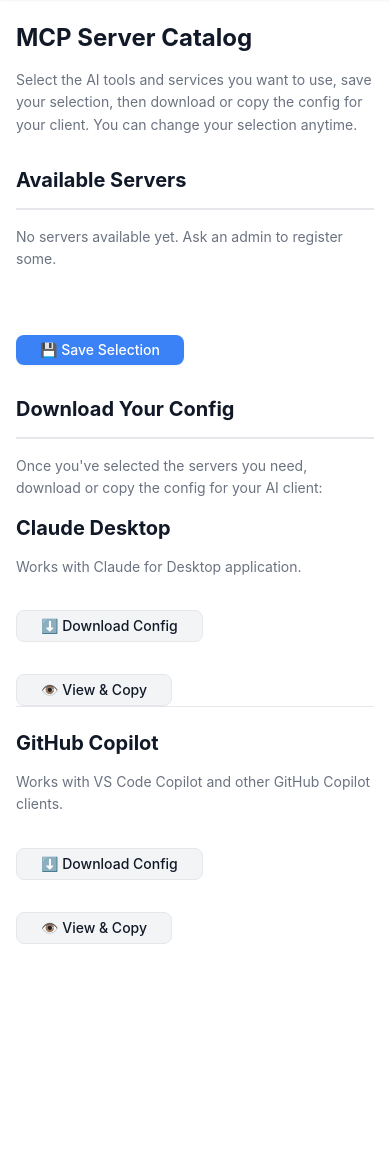
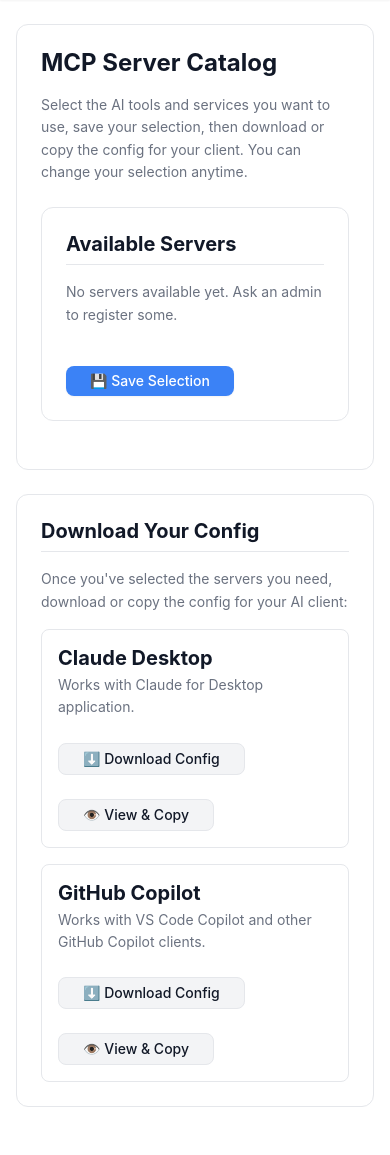
Before and after one commit to VitexSoftware/mcprack, a Flask app: page / in a window 390 px wide. Shown: the part 65-1220 px from the top of the page. Before the commit the page ends 1009 px from the top, so only its background shows below. Run offline with Flask 3, Linux system fonts and the light colour scheme; the visitor is signed in with stand-in values (Sample User, id 1); data that the repository does not hold is empty.

Commit message:
refactor(catalog): redesign server catalog page for better compactness and responsiveness
Co-Authored-By: Claude Sonnet 5 <noreply@anthropic.com>

```diff
--- a/static/style.css
+++ b/static/style.css
@@ -362,7 +362,7 @@ header {
 main {
   max-width: var(--max-width);
   margin: 0 auto;
-  padding: var(--space-2xl) var(--space-lg);
+  padding: var(--space-xl) var(--space-lg);
   min-height: calc(100vh - 64px);
 }
 
@@ -378,15 +378,15 @@ h1, h2, h3, h4, h5, h6 {
 }
 
 h1 {
-  font-size: var(--font-size-4xl);
+  font-size: var(--font-size-3xl);
   margin-top: 0;
 }
 
 h2 {
-  font-size: var(--font-size-3xl);
+  font-size: var(--font-size-xl);
   color: var(--color-text);
-  border-bottom: 2px solid var(--color-border);
-  padding-bottom: var(--space-md);
+  border-bottom: 1px solid var(--color-border);
+  padding-bottom: var(--space-sm);
 }
 
 h3 {
@@ -669,42 +669,81 @@ tr.row-warn {
 }
 
 /* ========================================
+   SECTIONS
+   ======================================== */
+
+.section {
+  background-color: var(--color-surface);
+  border: 1px solid var(--color-border);
+  border-radius: var(--border-radius-lg);
+  padding: var(--space-lg);
+  margin-bottom: var(--space-lg);
+}
+
+.section h1,
+.section h2,
+.section h3,
+.section h4 {
+  margin-top: 0;
+}
+
+/* ========================================
    SERVER ROW / CARD LAYOUT
    ======================================== */
 
+.server-grid {
+  display: grid;
+  grid-template-columns: repeat(auto-fill, minmax(240px, 1fr));
+  gap: var(--space-sm);
+}
+
 .server-row {
   display: flex;
-  align-items: center;
-  gap: var(--space-md);
-  padding: var(--space-md);
+  flex-direction: column;
+  align-items: stretch;
+  gap: var(--space-xs);
+  padding: var(--space-sm);
   background-color: var(--color-bg);
   border: 1px solid var(--color-border);
-  border-radius: var(--border-radius-lg);
-  margin-bottom: var(--space-md);
+  border-radius: var(--border-radius-md);
   transition: all var(--transition-fast);
 }
 
 .server-row:hover {
   border-color: var(--color-admin);
-  box-shadow: var(--shadow-md);
+  box-shadow: var(--shadow-sm);
+}
+
+.server-row-header {
+  display: flex;
+  align-items: center;
+  gap: var(--space-xs);
 }
 
 .server-icon {
-  width: 32px;
-  height: 32px;
+  width: 24px;
+  height: 24px;
   flex-shrink: 0;
   object-fit: contain;
 }
 
 .server-checkbox {
   flex-shrink: 0;
-  width: 20px;
-  height: 20px;
+  width: 18px;
+  height: 18px;
 }
 
 .server-info {
   flex: 1;
   cursor: pointer;
+  min-width: 0;
+}
+
+.server-row-footer {
+  display: flex;
+  align-items: center;
+  gap: var(--space-xs);
+  flex-wrap: wrap;
 }
 
 .meta {
@@ -714,13 +753,15 @@ tr.row-warn {
 .label {
   font-weight: var(--font-weight-semibold);
   color: var(--color-text);
-  margin-bottom: var(--space-xs);
+  font-size: var(--font-size-sm);
+  white-space: nowrap;
+  overflow: hidden;
+  text-overflow: ellipsis;
 }
 
 .desc {
-  font-size: var(--font-size-sm);
+  font-size: var(--font-size-xs);
   color: var(--color-text-secondary);
-  margin-bottom: var(--space-sm);
 }
 
 .server-transport {
@@ -748,6 +789,37 @@ tr.row-warn {
   align-items: center;
   gap: var(--space-sm);
   flex-shrink: 0;
+}
+
+/* ========================================
+   ACTION LINKS / CLIENT DOWNLOAD CARDS
+   ======================================== */
+
+.action-links {
+  display: grid;
+  grid-template-columns: repeat(auto-fit, minmax(260px, 1fr));
+  gap: var(--space-md);
+}
+
+.client-card {
+  padding: var(--space-md);
+  border: 1px solid var(--color-border);
+  border-radius: var(--border-radius-md);
+}
+
+.client-card h4 {
+  margin-top: 0;
+  margin-bottom: var(--space-xs);
+}
+
+.client-card p {
+  margin-bottom: var(--space-sm);
+}
+
+.client-card-actions {
+  display: flex;
+  gap: var(--space-sm);
+  flex-wrap: wrap;
 }
 
 /* ========================================
@@ -983,8 +1055,8 @@ ol.wizard {
     font-size: var(--font-size-3xl);
   }
 
-  .server-row {
-    flex-wrap: wrap;
+  .server-grid {
+    grid-template-columns: 1fr;
   }
 
   .server-actions {
--- a/templates/catalog.html
+++ b/templates/catalog.html
@@ -10,19 +10,23 @@
     <h2>Available Servers</h2>
 
     {% if servers %}
+      <div class="server-grid">
         {% for server in servers %}
         <div class="server-row">
+          <div class="server-row-header">
             <input type="checkbox" class="server-checkbox" name="server_id" value="{{ server.id }}"
                    {{ "checked" if server.id in selected_ids else "" }}
                    id="server-{{ server.id }}" aria-label="Select {{ server.label }}">
-        <img src="{{ url_for('catalog.server_icon', server_id=server.id) }}" alt="" class="server-icon" loading="lazy" width="32" height="32">
+            <img src="{{ url_for('catalog.server_icon', server_id=server.id) }}" alt="" class="server-icon" loading="lazy" width="24" height="24">
             <label class="server-info" for="server-{{ server.id }}">
               <div class="label">{{ server.label }}</div>
               {% if server.description %}<div class="desc">{{ server.description }}</div>{% endif %}
+            </label>
+          </div>
+          <div class="server-row-footer">
             <span class="server-transport {% if server.transport == 'stdio' %}stdio{% else %}http{% endif %}">
               {{ server.transport | upper }}
             </span>
-        </label>
             {% if server.allow_user_override %}
               <a href="{{ url_for('catalog.override', server_id=server.id) }}" class="btn btn-sm btn-secondary">
                 {% if server.id in override_ids %}
@@ -33,12 +37,14 @@
               </a>
             {% endif %}
           </div>
+        </div>
         {% endfor %}
+      </div>
     {% else %}
       <p class="text-muted">No servers available yet. Ask an admin to register some.</p>
     {% endif %}
 
-    <div style="margin-top: var(--space-2xl);">
+    <div style="margin-top: var(--space-lg);">
       <button type="submit" class="btn btn-primary">
         💾 Save Selection
       </button>
@@ -51,10 +57,10 @@
   <p class="text-muted">Once you've selected the servers you need, download or copy the config for your AI client:</p>
 
   <div class="action-links">
-    <div>
-      <h4 style="margin-top: 0;">Claude Desktop</h4>
-      <p class="text-sm text-muted" style="margin-bottom: var(--space-md);">Works with Claude for Desktop application.</p>
-      <div style="display: flex; gap: var(--space-md); flex-wrap: wrap;">
+    <div class="client-card">
+      <h4>Claude Desktop</h4>
+      <p class="text-sm text-muted">Works with Claude for Desktop application.</p>
+      <div class="client-card-actions">
         <a href="{{ url_for('catalog.download', client='claude') }}" class="btn btn-secondary" download>
           ⬇️ Download Config
         </a>
@@ -64,10 +70,10 @@
       </div>
     </div>
 
-    <div style="border-top: 1px solid var(--color-border); padding-top: var(--space-lg);">
-      <h4 style="margin-top: 0;">GitHub Copilot</h4>
-      <p class="text-sm text-muted" style="margin-bottom: var(--space-md);">Works with VS Code Copilot and other GitHub Copilot clients.</p>
-      <div style="display: flex; gap: var(--space-md); flex-wrap: wrap;">
+    <div class="client-card">
+      <h4>GitHub Copilot</h4>
+      <p class="text-sm text-muted">Works with VS Code Copilot and other GitHub Copilot clients.</p>
+      <div class="client-card-actions">
         <a href="{{ url_for('catalog.download', client='copilot') }}" class="btn btn-secondary" download>
           ⬇️ Download Config
         </a>
```
Lines whose indentation alone changed are shown as unchanged.
